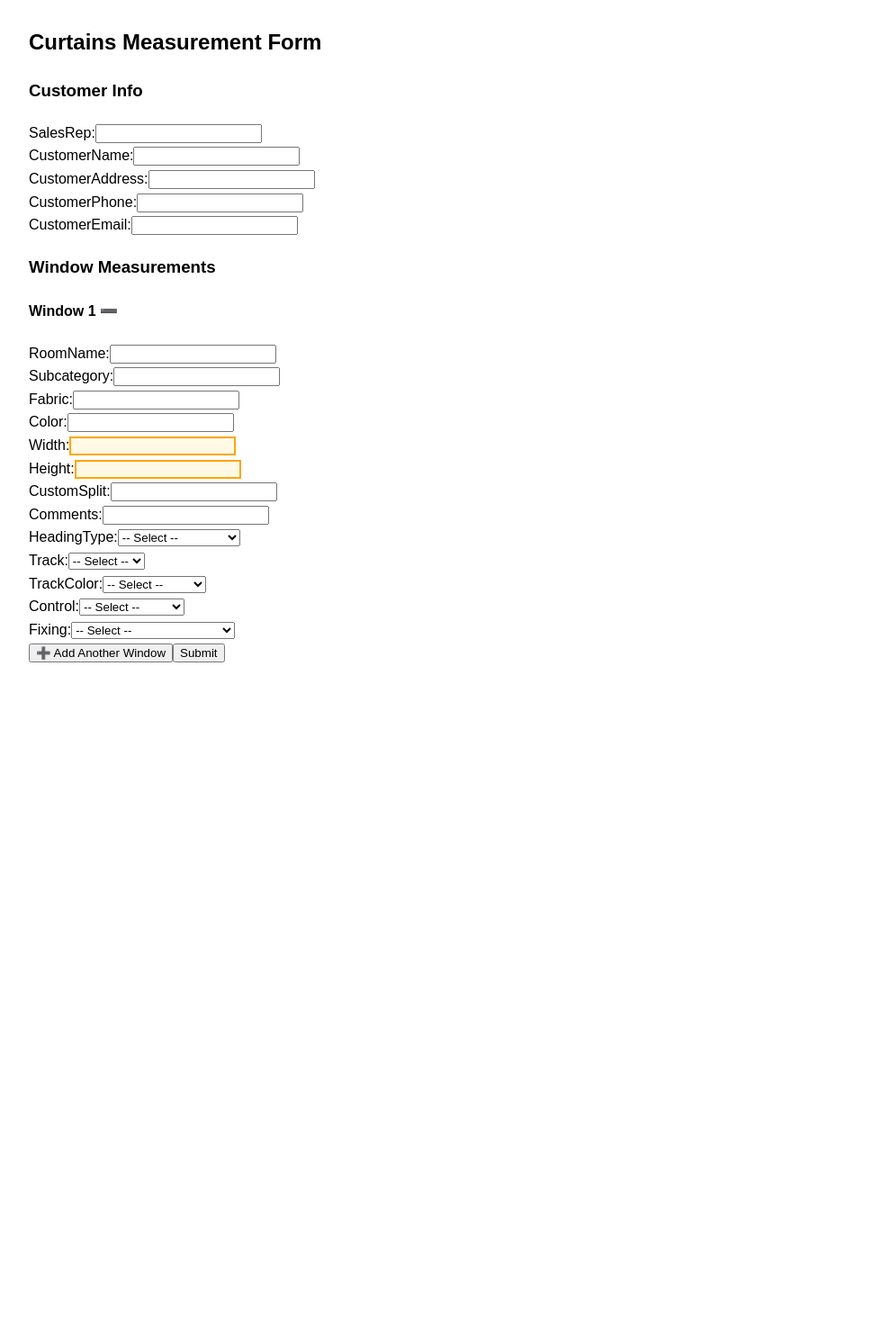
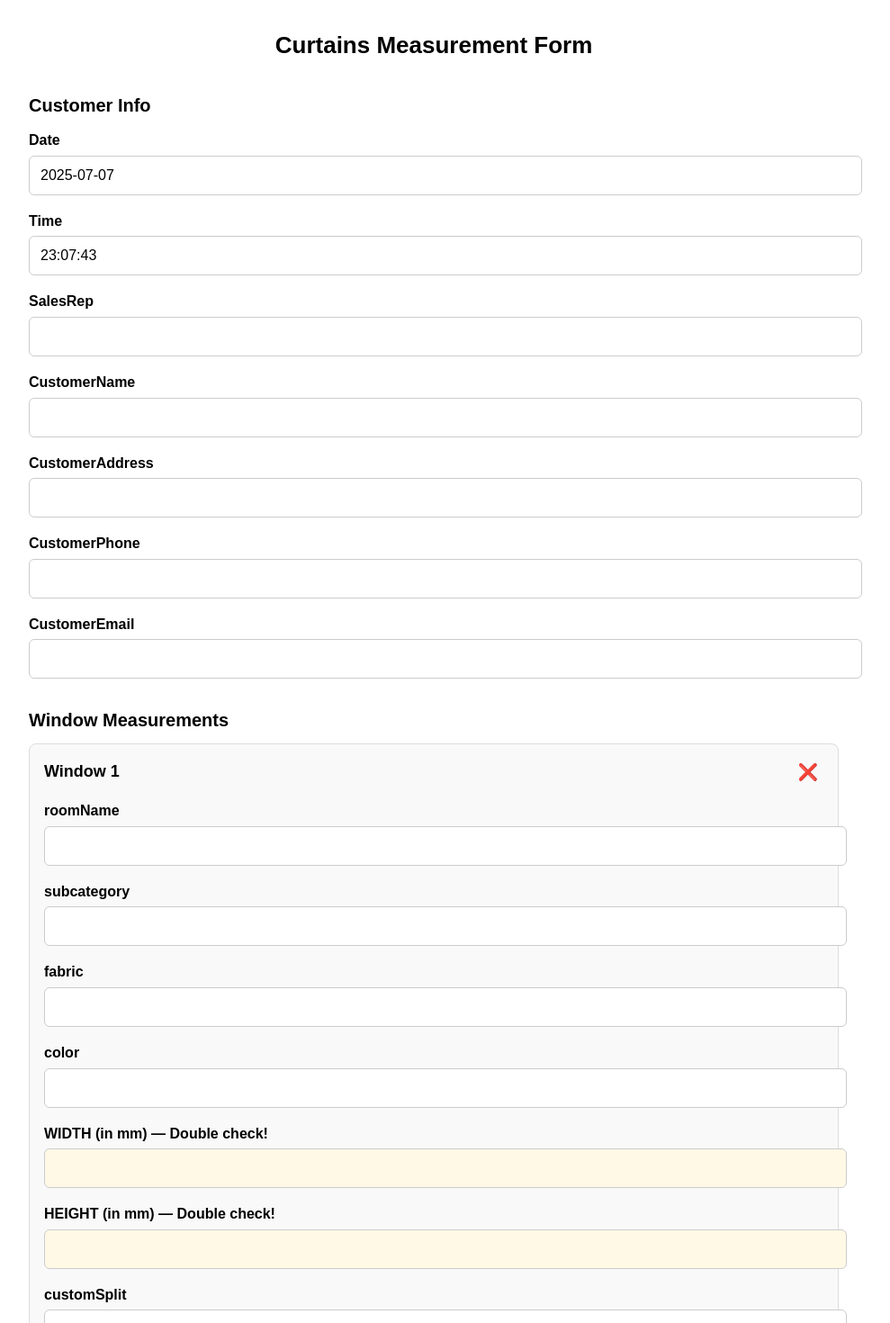
Before and after one commit to DeveshMoolchandani/Blossom-Blinds-App, a Next.js app: page /curtains in a window 1280 px wide. Shown: the part 20-1490 px from the top of the page at 90% size, without its empty margins (158-1147 px from the left). Before the commit the page ends 800 px from the top, so only its background shows below. Built offline with nearby package versions, Linux system fonts and the light colour scheme.

Commit message:
✅ Final Curtains form with full functionality and fixes

```diff
--- a/pages/curtains.js
+++ b/pages/curtains.js
@@ -1,17 +1,19 @@
-import { useState } from 'react';
+import { useState, useEffect } from 'react';
 import styles from '../styles/Form.module.css';
 
-const initialCustomerState = {
-  date: new Date().toLocaleDateString('en-GB'),
-  time: new Date().toLocaleTimeString(),
+export default function CurtainsForm() {
+  const [customerInfo, setCustomerInfo] = useState({
+    date: '',
+    time: '',
     salesRep: '',
     customerName: '',
     customerAddress: '',
     customerPhone: '',
     customerEmail: ''
-};
+  });
 
-const initialWindowState = {
+  const [windows, setWindows] = useState([
+    {
       roomName: '',
       subcategory: '',
       fabric: '',
@@ -25,16 +27,22 @@ const initialWindowState = {
       trackColor: '',
       control: '',
       fixing: ''
-};
+    }
+  ]);
 
-export default function CurtainsForm() {
-  const [customerInfo, setCustomerInfo] = useState({ ...initialCustomerState });
-  const [windows, setWindows] = useState([{ ...initialWindowState }]);
-  const [collapsed, setCollapsed] = useState([false]);
+  const [showModal, setShowModal] = useState(false);
+  const [expanded, setExpanded] = useState([true]);
+
+  useEffect(() => {
+    const now = new Date();
+    const formattedDate = now.toISOString().split('T')[0];
+    const formattedTime = now.toLocaleTimeString('en-GB');
+    setCustomerInfo(prev => ({ ...prev, date: formattedDate, time: formattedTime }));
+  }, []);
 
   const handleCustomerChange = (e) => {
     const { name, value } = e.target;
-    setCustomerInfo((prev) => ({ ...prev, [name]: value }));
+    setCustomerInfo(prev => ({ ...prev, [name]: value }));
   };
 
   const handleWindowChange = (index, e) => {
@@ -45,128 +53,147 @@ export default function CurtainsForm() {
   };
 
   const addWindow = () => {
-    setWindows([...windows, { ...initialWindowState }]);
-    setCollapsed([...collapsed, false]);
+    setWindows([...windows, {
+      roomName: '', subcategory: '', fabric: '', color: '',
+      width: '', height: '', customSplit: '', comments: '',
+      headingType: '', track: '', trackColor: '', control: '', fixing: ''
+    }]);
+    setExpanded([...expanded, true]);
   };
 
-  const toggleCollapse = (idx) => {
-    const updated = [...collapsed];
-    updated[idx] = !updated[idx];
-    setCollapsed(updated);
+  const deleteWindow = (index) => {
+    const isBlank = Object.values(windows[index]).every(val => val === '');
+    if (!isBlank) return;
+    const updated = windows.filter((_, i) => i !== index);
+    const exp = expanded.filter((_, i) => i !== index);
+    setWindows(updated);
+    setExpanded(exp);
   };
 
-  const isWindowEmpty = (window) =>
-    Object.values(window).every(val => !val);
+  const validateNumeric = (val) => /^\d*$/.test(val);
 
-  const handleSubmit = async (e) => {
-    e.preventDefault();
-    const payload = {
-      ...customerInfo,
-      windows
-    };
+  const handleSubmit = async () => {
+    if (!customerInfo.customerName || !customerInfo.customerPhone || windows.length === 0) {
+      alert('❌ Missing required customer fields or window entries.');
+      return;
+    }
 
+    const payload = { ...customerInfo, windows };
     try {
       const response = await fetch('/api/curtains-proxy', {
         method: 'POST',
-        headers: {
-          'Content-Type': 'application/json',
-        },
+        headers: { 'Content-Type': 'application/json' },
         body: JSON.stringify(payload)
       });
-
       const result = await response.json();
       if (result.result === 'success') {
-        alert('✅ Form submitted successfully');
-        setCustomerInfo({ ...initialCustomerState });
-        setWindows([{ ...initialWindowState }]);
-        setCollapsed([false]);
+        alert('✅ Submitted successfully!');
+        window.location.reload();
       } else {
-        alert('❌ Submission failed: ' + (result.message || 'Unknown error'));
+        alert('❌ Submission failed: ' + result.message);
       }
     } catch (err) {
-      alert('❌ Submission failed: ' + err.message);
+      console.error(err);
+      alert('❌ Submission failed: Network error');
     }
   };
 
   return (
-    <form onSubmit={handleSubmit} className={styles.formContainer}>
-      <h2 className={styles.title}>Curtains Measurement Form</h2>
+    <div className={styles.formContainer}>
+      <h2 className={styles.formTitle}>Curtains Measurement Form</h2>
 
-      <h3>Customer Info</h3>
-      {['salesRep', 'customerName', 'customerAddress', 'customerPhone', 'customerEmail'].map((field) => (
-        <div key={field} className={styles.field}>
-          <label className={styles.label}>{field.charAt(0).toUpperCase() + field.slice(1)}:</label>
+      <h3 className={styles.sectionHeading}>Customer Info</h3>
+      {Object.entries(customerInfo).map(([key, value]) => (
+        <div className={styles.inputGroup} key={key}>
+          <label>{key.charAt(0).toUpperCase() + key.slice(1)}</label>
+          <input
+            type={key === 'email' ? 'email' : key === 'phone' ? 'tel' : 'text'}
+            name={key}
+            value={value}
+            onChange={handleCustomerChange}
+            required={key !== 'comments'}
+          />
+        </div>
+      ))}
+
+      <h3 className={styles.sectionHeading}>Window Measurements</h3>
+      {windows.map((window, index) => (
+        <div key={index} className={styles.windowSection}>
+          <div className={styles.windowHeader} onClick={() => {
+            const copy = [...expanded];
+            copy[index] = !copy[index];
+            setExpanded(copy);
+          }}>
+            <span>Window {index + 1}</span>
+            <button
+              className={styles.deleteBtn}
+              onClick={(e) => {
+                e.stopPropagation();
+                deleteWindow(index);
+              }}
+              title="Delete if blank"
+            >
+              ❌
+            </button>
+          </div>
+          {expanded[index] && (
+            <>
+              {['roomName', 'subcategory', 'fabric', 'color'].map(field => (
+                <div key={field} className={styles.inputGroup}>
+                  <label>{field}</label>
                   <input
                     type="text"
                     name={field}
-            value={customerInfo[field]}
-            onChange={handleCustomerChange}
-            className={styles.inputField}
+                    value={window[field]}
+                    onChange={(e) => handleWindowChange(index, e)}
                     required
                   />
                 </div>
               ))}
-
-      <h3>Window Measurements</h3>
-      {windows.map((window, idx) => (
-        <div key={idx} className={styles.section}>
-          <h4 style={{ display: 'flex', justifyContent: 'space-between', cursor: 'pointer' }}>
-            <span onClick={() => toggleCollapse(idx)}>Window {idx + 1} {collapsed[idx] ? '➕' : '➖'}</span>
-            {windows.length > 1 && isWindowEmpty(window) && (
-              <button
-                type="button"
-                onClick={() => {
-                  const updatedWindows = [...windows];
-                  const updatedCollapsed = [...collapsed];
-                  updatedWindows.splice(idx, 1);
-                  updatedCollapsed.splice(idx, 1);
-                  setWindows(updatedWindows);
-                  setCollapsed(updatedCollapsed);
+              {['width', 'height'].map(field => (
+                <div key={field} className={styles.inputGroup}>
+                  <label>{field.toUpperCase()} (in mm) — Double check!</label>
+                  <input
+                    type="number"
+                    inputMode="numeric"
+                    name={field}
+                    className={styles.measurementInput}
+                    value={window[field]}
+                    onChange={(e) => {
+                      if (validateNumeric(e.target.value)) handleWindowChange(index, e);
                     }}
-                style={{ background: 'transparent', border: 'none', color: 'red' }}
-              >
-                🗑️
-              </button>
-            )}
-          </h4>
-
-          {!collapsed[idx] && (
-            <>
-              {['roomName', 'subcategory', 'fabric', 'color', 'width', 'height', 'customSplit', 'comments'].map(field => (
-                <div key={field} className={styles.field}>
-                  <label className={styles.label}>{field.charAt(0).toUpperCase() + field.slice(1)}:</label>
+                    required
+                  />
+                </div>
+              ))}
+              {['customSplit', 'comments'].map(field => (
+                <div key={field} className={styles.inputGroup}>
+                  <label>{field}</label>
                   <input
                     type="text"
                     name={field}
                     value={window[field]}
-                    onChange={(e) => handleWindowChange(idx, e)}
-                    className={`${styles.inputField} ${['width', 'height'].includes(field) ? styles.measurementInput : ''}`}
-                    required={field !== 'comments'}
-                    pattern={['width', 'height'].includes(field) ? '\\d*' : undefined}
+                    onChange={(e) => handleWindowChange(index, e)}
                   />
                 </div>
               ))}
-
               {[
                 { name: 'headingType', options: ['Double Pinch Pleat', 'Wave Fold (S-fold)'] },
                 { name: 'track', options: ['Normal', 'Designer'] },
-                { name: 'trackColor', options: ['Black', 'White', 'Anodised Silver', 'N/A'] },
+                { name: 'trackColor', options: ['Black', 'White', 'Silver', 'N/A'] },
                 { name: 'control', options: ['Centre Opening', 'Full Right', 'Full Left'] },
-                { name: 'fixing', options: ['Top Fix', 'Double Extension Face Fix', 'Double Face Fix', 'Single Face Fix'] }
+                { name: 'fixing', options: ['Top Fix', 'Face Fix'] }
               ].map(({ name, options }) => (
-                <div key={name} className={styles.field}>
-                  <label className={styles.label}>{name.charAt(0).toUpperCase() + name.slice(1)}:</label>
+                <div key={name} className={styles.inputGroup}>
+                  <label>{name}</label>
                   <select
                     name={name}
                     value={window[name]}
-                    onChange={(e) => handleWindowChange(idx, e)}
-                    className={styles.inputField}
+                    onChange={(e) => handleWindowChange(index, e)}
                     required
                   >
                     <option value="">-- Select --</option>
-                    {options.map(opt => (
-                      <option key={opt} value={opt}>{opt}</option>
-                    ))}
+                    {options.map(opt => <option key={opt}>{opt}</option>)}
                   </select>
                 </div>
               ))}
@@ -175,13 +202,35 @@ export default function CurtainsForm() {
         </div>
       ))}
 
-      <button type="button" onClick={addWindow} className={`${styles.button} ${styles.addButton}`}>
+      <button onClick={addWindow} type="button" className={styles.addBtn}>
         ➕ Add Another Window
       </button>
 
-      <button type="submit" className={styles.button}>
-        Submit
+      <button
+        type="button"
+        className={styles.reviewBtn}
+        onClick={() => setShowModal(true)}
+      >
+        👁️ Preview Before Submit
       </button>
-    </form>
+
+      <button
+        onClick={handleSubmit}
+        type="button"
+        className={styles.submitBtn}
+      >
+        📤 Submit Form
+      </button>
+
+      {showModal && (
+        <div className={styles.modal} onClick={() => setShowModal(false)}>
+          <div className={styles.modalContent} onClick={(e) => e.stopPropagation()}>
+            <h3>Review Data</h3>
+            <pre>{JSON.stringify({ ...customerInfo, windows }, null, 2)}</pre>
+            <button onClick={() => setShowModal(false)} className={styles.submitBtn}>Close Preview</button>
+          </div>
+        </div>
+      )}
+    </div>
   );
 }
```
Lines whose indentation alone changed are shown as unchanged.
